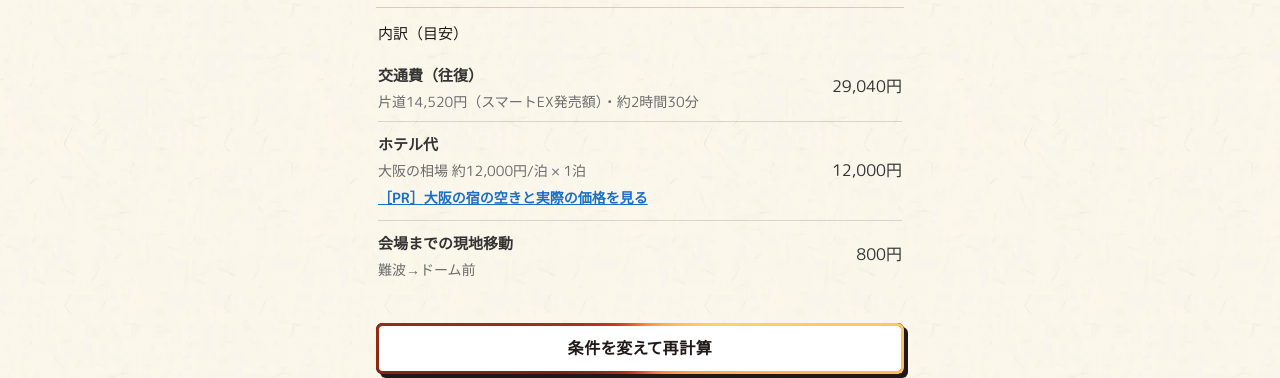
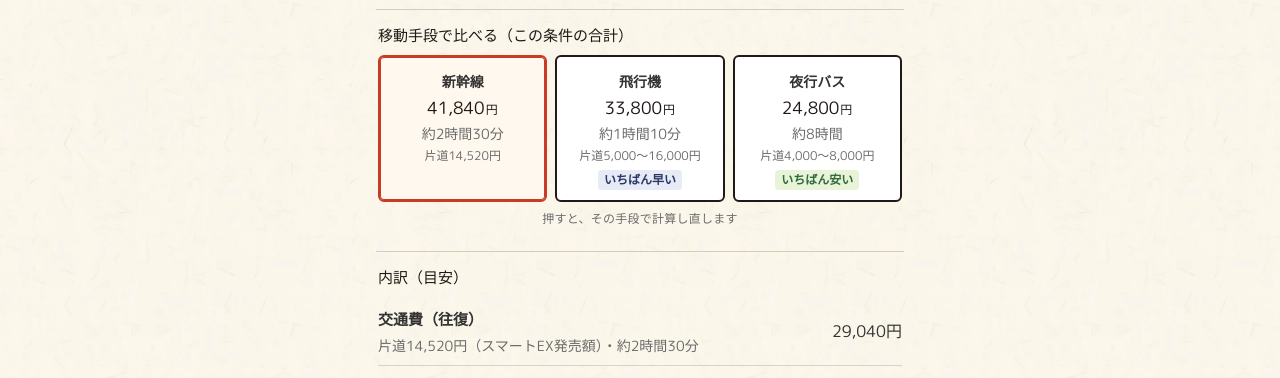
Before and after one commit to kkp-15/ninja-ensei, a plain HTML site: page index.html in a window 1280 px wide. Both pictures are taken after a click on the button "遠征費を計算する". Shown: the part 345-723 px from the top of the page. Drawn offline with Linux system fonts and the light colour scheme; a web font is replaced by a local one.

Commit message:
結果のすぐ下で移動手段3つの合計を比べる（いちばん安い・いちばん早いの印・押すとその手段で計算し直す）
Co-Authored-By: Claude Opus 5.5 <noreply@anthropic.com>

```diff
--- a/index.html
+++ b/index.html
@@ -190,6 +190,17 @@ body.k-page{background:var(--k-surface) url(/kit/img/d4-washi.webp) 0 0/320px au
 .bk-ku{margin:8px 0 0;font-size:13px;line-height:1.7;color:var(--k-text-2)}
 .bk-ku a{font-weight:800;color:var(--k-sumi)}
 #page-result .bk{margin:22px 0 18px}
+/* 2026-11-24 移動手段の比べ（合計・いちばん安い/早い） */
+.cmp-box{margin-top:12px}
+.trans-card{font:inherit;color:inherit;background:#fff;display:flex;flex-direction:column;align-items:center;gap:2px;padding:10px 4px}
+.trans-card .tc-sum{font-family:var(--k-bold);font-weight:400;font-size:17px;font-variant-numeric:tabular-nums;color:var(--k-sumi);line-height:1.2;margin-top:2px}
+.trans-card .tc-sum small{font-size:12px;margin-left:1px}
+.trans-card .tc-one{font-size:12px;color:var(--gray);line-height:1.3}
+.tc-tags{display:flex;flex-direction:column;gap:3px;margin-top:4px}
+.tc-tag{display:inline-block;font-size:12px;font-weight:800;padding:1px 6px;border-radius:4px;line-height:1.5}
+.tc-cheap{background:#e8f3d8;color:#2f6b3f}.tc-fast{background:#e7ebf6;color:#2b3768}
+.trans-card .trans-time{white-space:pre-line}
+.cmp-note{margin:6px 0 0;font-size:12px;color:var(--gray);text-align:center}
 </style>
 <!-- kkp-rel-d4:start -->
 <style id="kkp-rel-d4">
@@ -312,6 +323,13 @@ body.k-page{background:var(--k-surface) url(/kit/img/d4-washi.webp) 0 0/320px au
     <a class="hero-cta" id="hero-cta" href="#" target="_blank" rel="sponsored nofollow noopener"><span class="pr-badge">PR</span><span id="hero-cta-city">大阪</span><span id="hero-cta-tail">のホテルの実際の価格を見る</span> ›</a>
   </div>
 
+  <!-- 2026-11-24 移動手段3つの合計を並べて比べる（乗換アプリの「早・楽・安」の型・ユーザー承認B）。押すとその手段で計算し直す -->
+  <div class="breakdown cmp-box">
+    <div class="bd-title">移動手段で比べる（この条件の合計）</div>
+    <div class="trans-table" id="trans-compare"></div>
+    <p class="cmp-note" id="cmp-note">押すと、その手段で計算し直します</p>
+  </div>
+
   <div class="breakdown">
     <div class="bd-title">内訳（目安）</div>
     <div class="bd-row">
@@ -338,11 +356,6 @@ body.k-page{background:var(--k-surface) url(/kit/img/d4-washi.webp) 0 0/320px au
   <!-- 2026-11-23 泊まりの遠征なら、荷物（スーツケース）を借りるか買うかへ泊数を渡す -->
   <p class="team-link hidden" id="rb-link-wrap"><a id="rb-link" href="https://rentbuy.kkpwebninja.com/">スーツケースは借りる？買う？（泊数を入れて比べる）</a></p>
   <p class="team-link hidden" id="team-link-wrap"><a id="team-link" href="https://npb-magic.kkpwebninja.com/">順位・優勝マジックを見る</a></p>
-
-  <div class="breakdown">
-    <div class="bd-title">移動手段を比べる（片道・1人）</div>
-    <div class="trans-table" id="trans-compare"></div>
-  </div>
 
   <div class="kkp-ad">
     <div class="kkp-ad-label">広告</div>
@@ -819,12 +832,19 @@ function calc(){
   if(fare.same){
     cmp.innerHTML='<div style="grid-column:1/-1;font-size:14px;color:var(--gray);text-align:center;padding:8px;">同一エリアのため比較なし</div>';
   }else{
+    // 手段ごとの合計（交通費だけ入れ替え、ホテル・現地移動は同じ）と、いちばん安い・早いの印
+    const ks=['shinkansen','plane','bus'].filter(k=>fare[k]);
+    const sum=k=>fare[k].price*2*sel.people+hotelTotal+localTotal;
+    const cheap=ks.length>1?ks.reduce((a,b)=>sum(b)<sum(a)?b:a):null;
+    const fast=ks.length>1?ks.reduce((a,b)=>fare[b].min<fare[a].min?b:a):null;
     ['shinkansen','plane','bus'].forEach(k=>{
       const t=fare[k];
-      const d=document.createElement('div');
+      const d=document.createElement('button');d.type='button';
       d.className='trans-card'+(k===transUsed?' active':'')+(t?'':' na');
+      if(!t)d.disabled=true;
+      const tags=(k===cheap?'<span class="tc-tag tc-cheap">いちばん安い</span>':'')+(k===fast?'<span class="tc-tag tc-fast">いちばん早い</span>':'');
       d.innerHTML=`<div class="trans-name">${TNAME[k]}</div>`+
-        (t?`<div class="trans-price" style="font-size:${t.fixed?12:10}px">${t.label}</div><div class="trans-time">${fmtMin(t.min)}</div>`:`<div class="trans-time">—</div>`);
+        (t?`<div class="tc-sum">${fmt(sum(k))}<small>円</small></div><div class="trans-time">約${fmtMin(t.min)}</div><div class="tc-one">片道${t.label}</div>${tags?'<div class="tc-tags">'+tags+'</div>':''}`:`<div class="trans-time">この区間は\nなし</div>`);
       if(t){d.onclick=()=>{sel.trans=k;document.querySelectorAll('#trans-chips .chip').forEach(c=>c.classList.toggle('active',c.dataset.v===k));calc();};}
       cmp.appendChild(d);
     });
```
